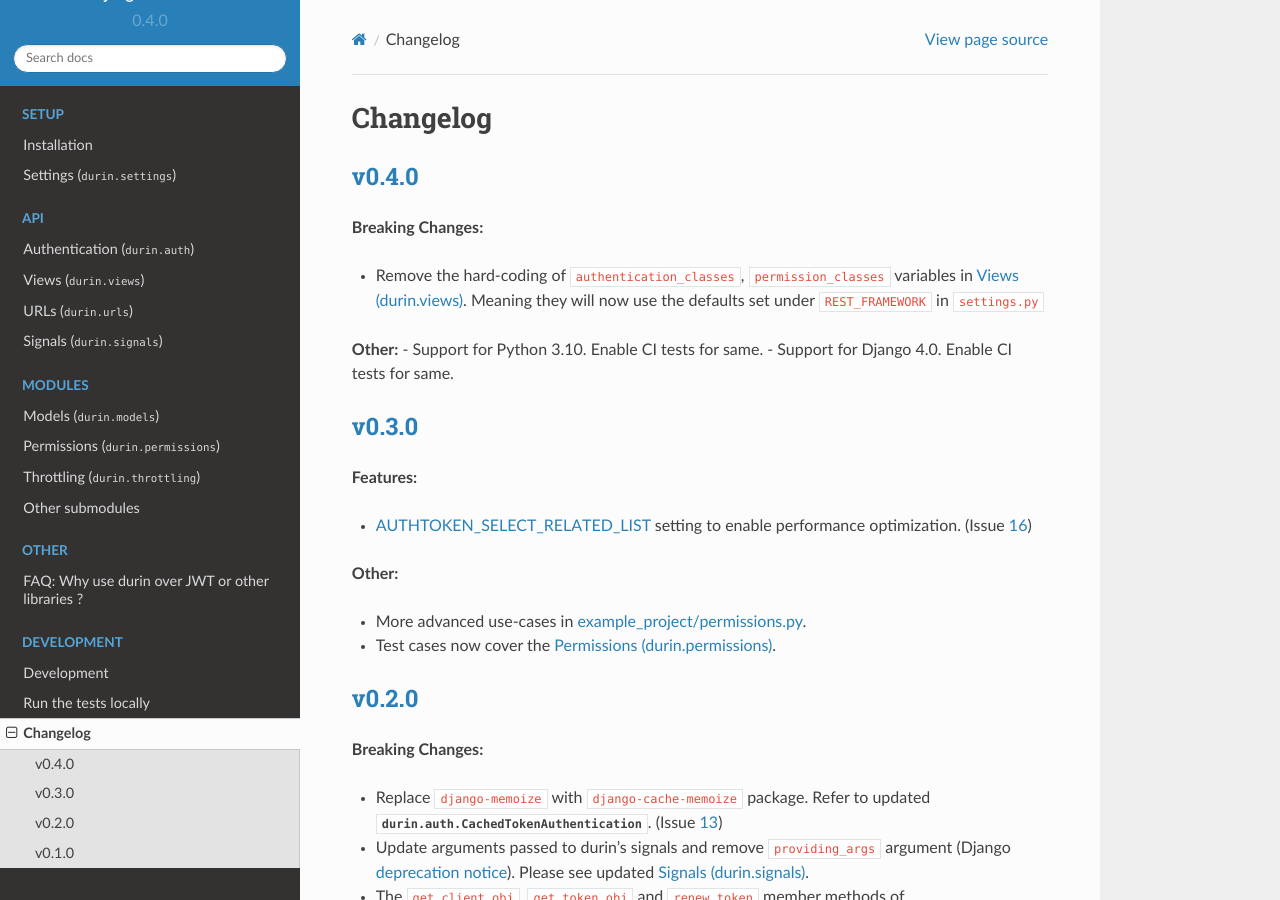
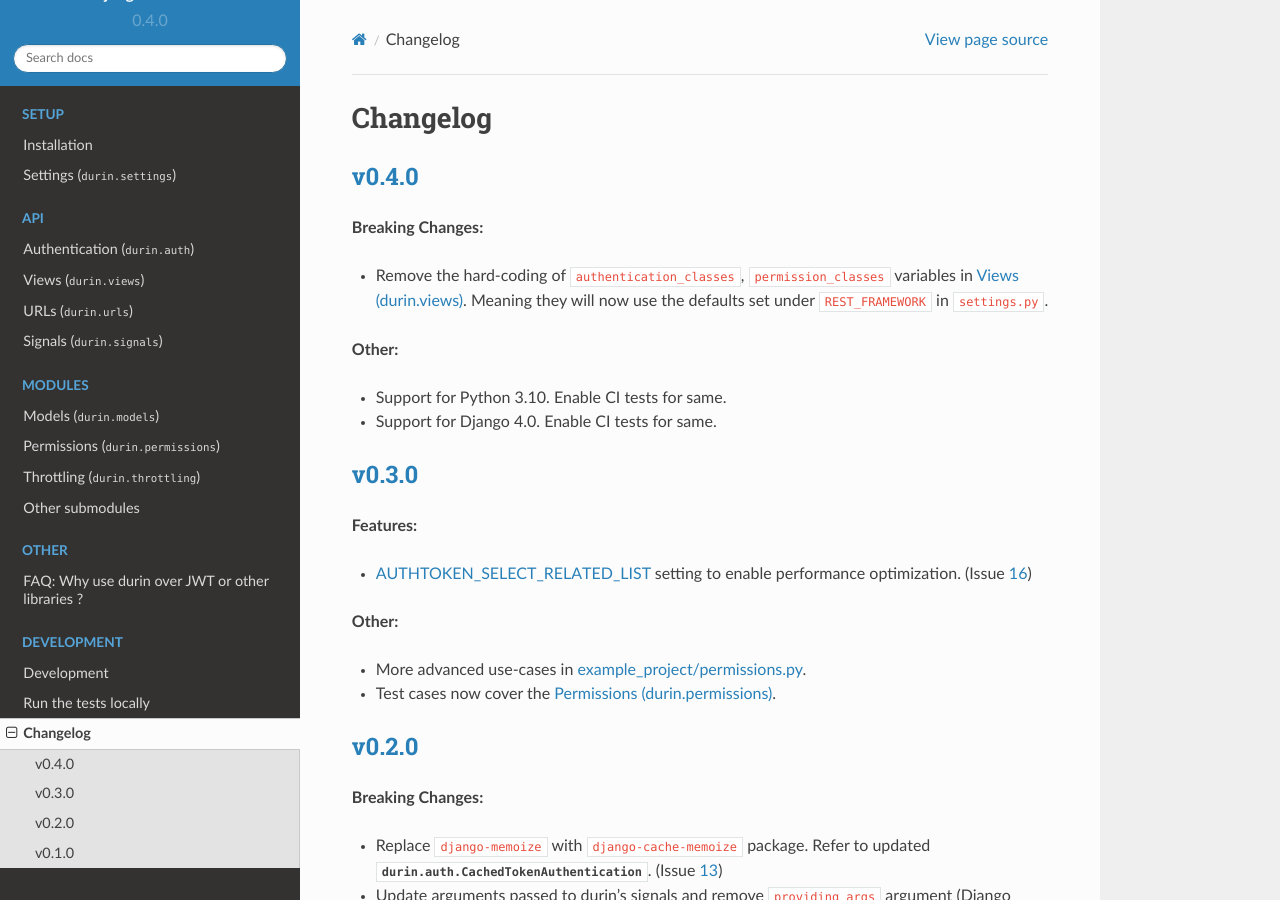
Before and after one commit to eshaan7/django-rest-durin, a Sphinx documentation site: the page built from docs/source/changelog.rst, in a window 1280 px wide and 900 px high. Built offline with Sphinx 7.4.7 and the Read the Docs theme 2.0.0, drawn with Linux system fonts in a browser that asks for light colours.

Commit message:
docs: fix formatting issue

```diff
--- a/docs/source/changelog.rst
+++ b/docs/source/changelog.rst
@@ -8,9 +8,10 @@
 **Breaking Changes:**
 
 - Remove the hard-coding of ``authentication_classes``, ``permission_classes`` variables in :doc:`views`.
-  Meaning they will now use the defaults set under ``REST_FRAMEWORK`` in ``settings.py``
+  Meaning they will now use the defaults set under ``REST_FRAMEWORK`` in ``settings.py``.
 
 **Other:**
+
 - Support for Python 3.10. Enable CI tests for same.
 - Support for Django 4.0. Enable CI tests for same.
 
```
